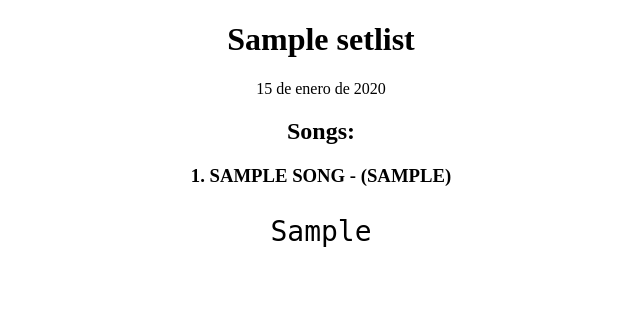
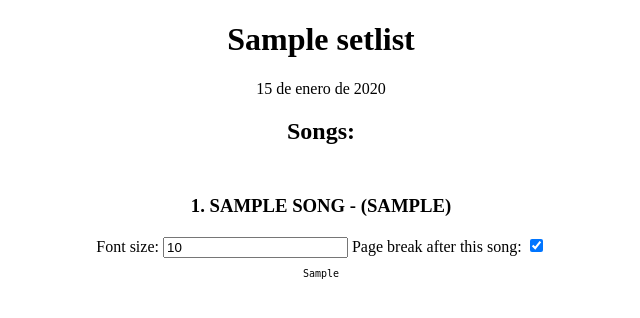
Before and after one commit to blasferna/songlib, a Django app: page /setlist/1/ in a window 1280 px wide. Shown: the top 318 px of the page, without its empty margins (319-959 px from the left). Run offline with Django 4.2, Linux system fonts and the light colour scheme; tables that the repository leaves empty hold one stand-in row (values such as "Sample post").

Commit message:
feat: page break and font size defined by user

```diff
--- a/app/models.py
+++ b/app/models.py
@@ -60,6 +60,8 @@ class SetListSong(models.Model):
     order = models.PositiveIntegerField(_("order"))
     song = models.ForeignKey(Song, on_delete=models.CASCADE, verbose_name=_("song"))
     chord = models.CharField(max_length=20, verbose_name=_("chord"))
+    font_size = models.PositiveIntegerField(_("font size"), default=14)
+    page_break_after = models.BooleanField(_("page break"), default=False)
 
     class Meta:
         ordering = ["order"]
--- a/app/views.py
+++ b/app/views.py
@@ -2,8 +2,19 @@ from django.shortcuts import get_object_or_404, render
 
 from .models import SetList
 
+from rest_framework import viewsets
+from .models import SetListSong
+from .serializers import SetListSongSerializer
+
 
 def setlist_detail(request, setlist_id):
     setlist = get_object_or_404(SetList, id=setlist_id)
-    songs = setlist.songs.all().order_by('order')
-    return render(request, 'app/setlist_detail.html', {'setlist': setlist, 'songs': songs})
+    songs = setlist.songs.all().order_by("order")
+    return render(
+        request, "app/setlist_detail.html", {"setlist": setlist, "songs": songs}
+    )
+
+
+class SetListSongViewSet(viewsets.ModelViewSet):
+    queryset = SetListSong.objects.all()
+    serializer_class = SetListSongSerializer
--- a/requirements.txt
+++ b/requirements.txt
@@ -3,3 +3,4 @@ gunicorn
 whitenoise
 django-environ
 psycopg2-binary
+djangorestframework
--- a/songlib/settings.py
+++ b/songlib/settings.py
@@ -43,6 +43,7 @@ INSTALLED_APPS = [
     "django.contrib.messages",
     "whitenoise.runserver_nostatic",
     "django.contrib.staticfiles",
+    "rest_framework",
     "app",
 ]
 
--- a/songlib/urls.py
+++ b/songlib/urls.py
@@ -1,26 +1,15 @@
-"""
-URL configuration for songlib project.
-
-The `urlpatterns` list routes URLs to views. For more information please see:
-    https://docs.djangoproject.com/en/4.2/topics/http/urls/
-Examples:
-Function views
-    1. Add an import:  from my_app import views
-    2. Add a URL to urlpatterns:  path('', views.home, name='home')
-Class-based views
-    1. Add an import:  from other_app.views import Home
-    2. Add a URL to urlpatterns:  path('', Home.as_view(), name='home')
-Including another URLconf
-    1. Import the include() function: from django.urls import include, path
-    2. Add a URL to urlpatterns:  path('blog/', include('blog.urls'))
-"""
 from django.contrib import admin
-from django.urls import path
+from django.urls import include, path
+from rest_framework.routers import DefaultRouter
 
 from app import views
 
+router = DefaultRouter()
+router.register(r"setlistsongs", views.SetListSongViewSet)
+
+
 urlpatterns = [
-    path('setlist/<int:setlist_id>/', views.setlist_detail, name='setlist_detail'),
+    path("setlist/<int:setlist_id>/", views.setlist_detail, name="setlist_detail"),
+    path("api/", include(router.urls)),
     path("", admin.site.urls),
-
 ]
--- a/templates/app/setlist_detail.html
+++ b/templates/app/setlist_detail.html
@@ -30,11 +30,52 @@
     <h2>{% trans "Songs:" %}</h2>
 
     {% for song in songs %}
-        <h3 class="uppercase">{{ song.order }}. {{ song.song.title }} - ({{ song.chord }})</h3>
-        <form>
+        <h3 class="uppercase" style="margin-top: 50px;">{{ song.order }}. {{ song.song.title }} - ({{ song.chord }})</h3>
+        <form class="formatting-form">
+            <label for="font-size-{{ song.id }}">{% trans "Font size" %}:</label>
+            <input id="font-size-{{ song.id }}" type="number" min="1" value="{{ song.font_size }}" onchange="updateFormatting({{ song.id }})">
+            <label for="page-break-{{ song.id }}">{% trans "Page break after this song" %}:</label>
+            <input id="page-break-{{ song.id }}" type="checkbox" {% if song.page_break_after %}checked{% endif %} onchange="updateFormatting({{ song.id }})">
+        </form>
+        <pre id="song-{{ song.id }}" style="font-size: {{ song.font_size }}px; {% if song.page_break_after %}page-break-after: always;{% endif %}">{{ song.song.lyrics }}</pre>
+    {% endfor %}
 
-        </form>
-        <pre class="text-lg song">{{ song.song.lyrics }}</pre>
-    {% endfor %}
+    <script>
+        function updateFormatting(songId) {
+            const fontSize = document.getElementById('font-size-' + songId).value;
+            const pageBreak = document.getElementById('page-break-' + songId).checked;
+            const songElement = document.getElementById('song-' + songId);
+
+            songElement.style.fontSize = fontSize + 'px';
+            songElement.style.pageBreakAfter = pageBreak ? 'always' : '';
+
+            fetch('/api/setlistsongs/' + songId + '/', {
+                method: 'PUT',
+                headers: {
+                    'Content-Type': 'application/json',
+                    'X-CSRFToken': getCookie('csrftoken')
+                },
+                body: JSON.stringify({
+                    font_size: fontSize,
+                    page_break_after: pageBreak
+                })
+            });
+        }
+
+        function getCookie(name) {
+            let cookieValue = null;
+            if (document.cookie && document.cookie !== '') {
+                const cookies = document.cookie.split(';');
+                for (let i = 0; i < cookies.length; i++) {
+                    const cookie = cookies[i].trim();
+                    if (cookie.substring(0, name.length + 1) === (name + '=')) {
+                        cookieValue = decodeURIComponent(cookie.substring(name.length + 1));
+                        break;
+                    }
+                }
+            }
+            return cookieValue;
+        }
+        </script>
 </body>
 </html>
```
Also changed, not shown: app/serializers.py (added, +8 -0 lines), app/migrations/0003_setlistsong_font_size_setlistsong_page_break_after.py (added), locale/es/LC_MESSAGES/django.po, 1 other file.
